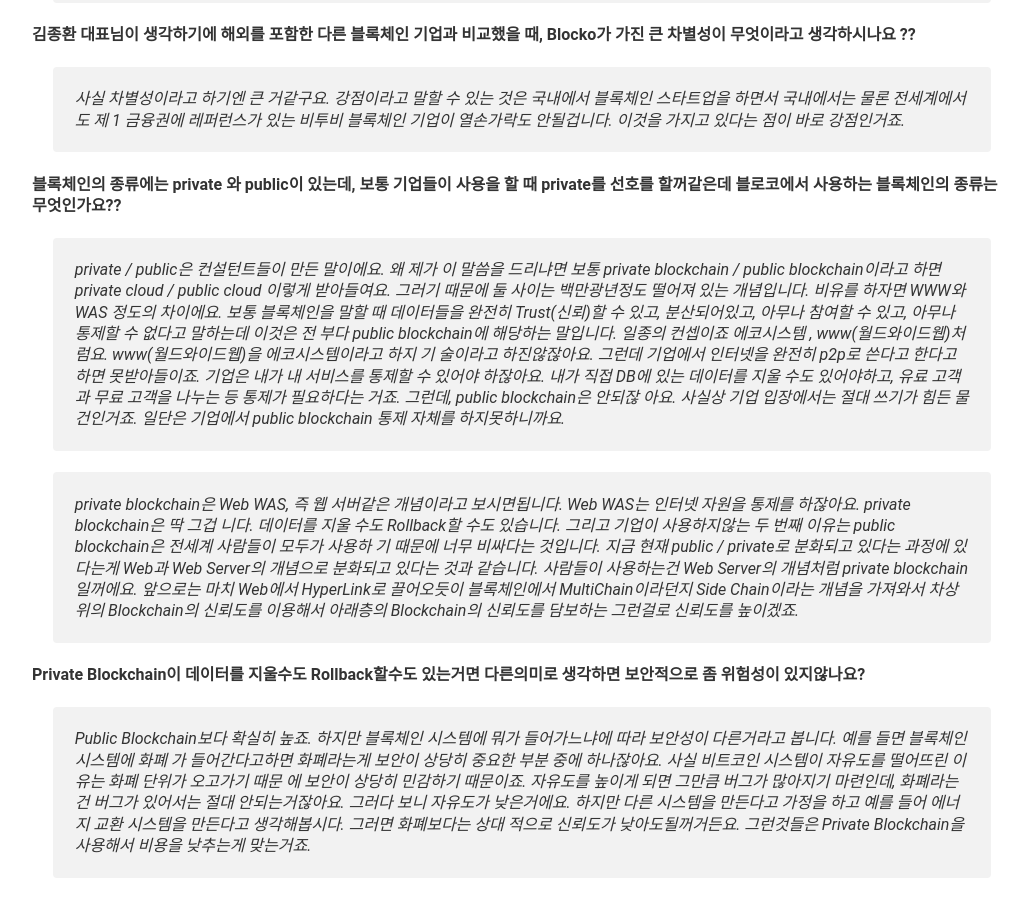
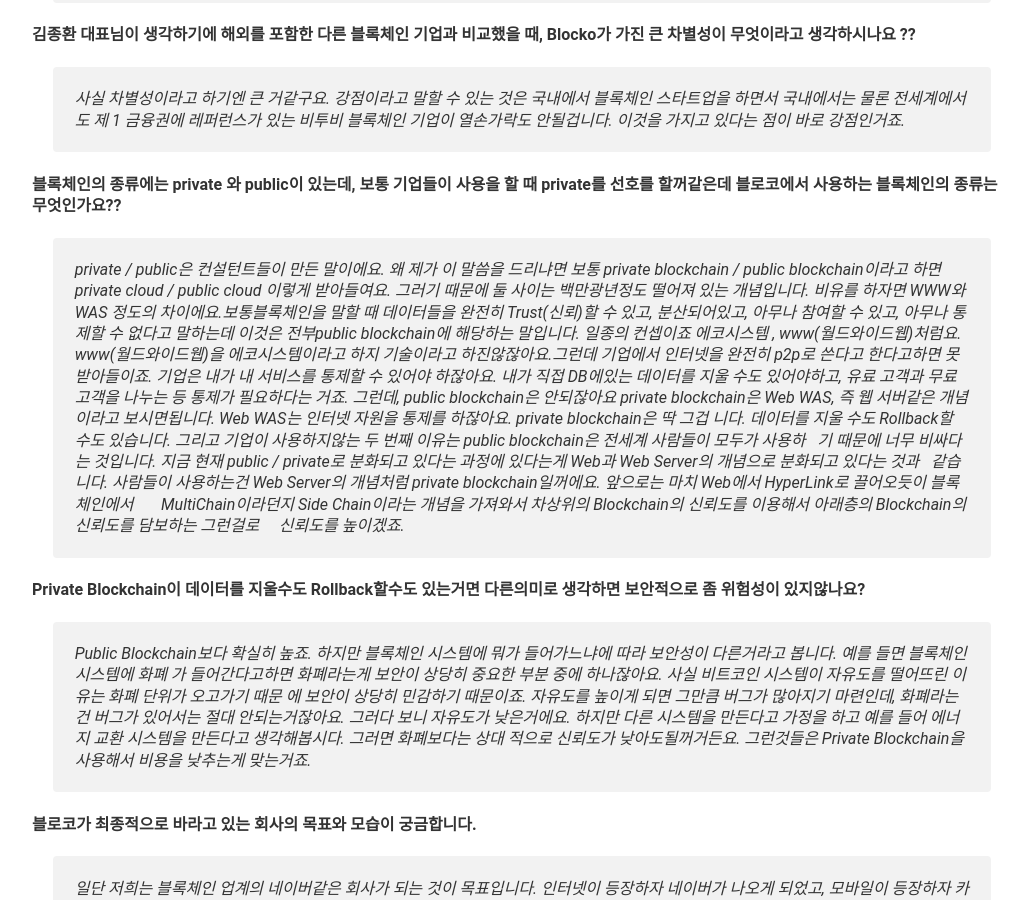
Before and after one commit to Miller-kk/KIMKIBYEONG.github.io, a Jekyll site: the page built from _posts/2017-04-23-bloko.md, in a window 1280 px wide and 900 px high, scrolled down 2206 px. Shown: the whole window, without its empty margins (118-1147 px from the left). Built offline with Jekyll 4.4.1, drawn with Linux system fonts in a browser that asks for light colours.

Commit message:
Update 2017-04-23-bloko.md

```diff
--- a/_posts/2017-04-23-bloko.md
+++ b/_posts/2017-04-23-bloko.md
@@ -31,9 +31,8 @@ API(Application Programming Interface)를 통해 기존 서비스에 쉽게 접
 > 사실 차별성이라고 하기엔 큰 거같구요. 강점이라고 말할 수 있는 것은 국내에서 블록체인 스타트업을 하면서 국내에서는 물론 전세계에서도 제 1 금융권에   레퍼런스가 있는 비투비 블록체인 기업이 열손가락도 안될겁니다. 이것을 가지고 있다는 점이 바로 강점인거죠.
 
 **블록체인의 종류에는 private 와 public이 있는데, 보통 기업들이 사용을 할 때 private를 선호를 할꺼같은데 블로코에서 사용하는 블록체인의 종류는 무엇인가요??**
-> private / public은 컨설턴트들이 만든 말이에요. 왜 제가 이 말씀을 드리냐면 보통 private blockchain / public blockchain이라고 하면 private    cloud / public cloud 이렇게 받아들여요. 그러기 때문에 둘 사이는 백만광년정도 떨어져 있는 개념입니다. 비유를 하자면 WWW와 WAS 정도의 차이에요.     보통 블록체인을 말할 때 데이터들을 완전히 Trust(신뢰)할 수 있고, 분산되어있고, 아무나 참여할 수 있고, 아무나 통제할 수 없다고 말하는데 이것은 전   부다 public blockchain에 해당하는 말입니다. 일종의 컨셉이죠 에코시스템 , www(월드와이드웹)처럼요. www(월드와이드웹)을 에코시스템이라고 하지 기   술이라고 하진않잖아요. 그런데 기업에서 인터넷을 완전히 p2p로 쓴다고 한다고하면 못받아들이죠. 기업은 내가 내 서비스를 통제할 수 있어야 하잖아요.     내가 직접 DB에 있는 데이터를 지울 수도 있어야하고, 유료 고객과 무료 고객을 나누는 등 통제가 필요하다는 거죠. 그런데, public blockchain은 안되잖   아요. 사실상 기업 입장에서는 절대 쓰기가 힘든 물건인거죠. 일단은 기업에서 public blockchain 통제 자체를 하지못하니까요.<br/>
-
-> private blockchain은 Web WAS, 즉 웹 서버같은 개념이라고 보시면됩니다. Web WAS는 인터넷 자원을 통제를 하잖아요. private blockchain은 딱 그겁  니다. 데이터를 지울 수도 Rollback할 수도 있습니다. 그리고 기업이 사용하지않는 두 번째 이유는 public blockchain은 전세계 사람들이 모두가 사용하   기 때문에 너무 비싸다는 것입니다. 지금 현재 public / private로 분화되고 있다는 과정에 있다는게 Web과 Web Server의 개념으로 분화되고 있다는 것과   같습니다. 사람들이 사용하는건 Web Server의 개념처럼 private blockchain일꺼에요. 앞으로는 마치 Web에서 HyperLink로 끌어오듯이 블록체인에서       MultiChain이라던지 Side Chain이라는 개념을 가져와서 차상위의 Blockchain의 신뢰도를 이용해서 아래층의 Blockchain의 신뢰도를 담보하는 그런걸로     신뢰도를 높이겠죠.
+> private / public은 컨설턴트들이 만든 말이에요. 왜 제가 이 말씀을 드리냐면 보통 private blockchain / public blockchain이라고 하면 private cloud / public cloud 이렇게 받아들여요. 그러기 때문에 둘 사이는 백만광년정도 떨어져 있는 개념입니다. 비유를 하자면 WWW와 WAS 정도의 차이에요.보통블록체인을 말할 때 데이터들을 완전히 Trust(신뢰)할 수 있고, 분산되어있고, 아무나 참여할 수 있고, 아무나 통제할 수 없다고 말하는데 이것은 전부public blockchain에 해당하는 말입니다. 일종의 컨셉이죠 에코시스템 , www(월드와이드웹)처럼요. www(월드와이드웹)을 에코시스템이라고 하지 기술이라고 하진않잖아요.그런데 기업에서 인터넷을 완전히 p2p로 쓴다고 한다고하면 못받아들이죠. 기업은 내가 내 서비스를 통제할 수 있어야 하잖아요. 내가 직접 DB에있는 데이터를 지울 수도 있어야하고, 유료 고객과 무료 고객을 나누는 등 통제가 필요하다는 거죠. 그런데, public blockchain은 안되잖아요
+> private blockchain은 Web WAS, 즉 웹 서버같은 개념이라고 보시면됩니다. Web WAS는 인터넷 자원을 통제를 하잖아요. private blockchain은 딱 그겁  니다. 데이터를 지울 수도 Rollback할 수도 있습니다. 그리고 기업이 사용하지않는 두 번째 이유는 public blockchain은 전세계 사람들이 모두가 사용하   기 때문에 너무 비싸다는 것입니다. 지금 현재 public / private로 분화되고 있다는 과정에 있다는게 Web과 Web Server의 개념으로 분화되고 있다는 것과   같습니다. 사람들이 사용하는건 Web Server의 개념처럼 private blockchain일꺼에요. 앞으로는 마치 Web에서 HyperLink로 끌어오듯이 블록체인에서       MultiChain이라던지 Side Chain이라는 개념을 가져와서 차상위의 Blockchain의 신뢰도를 이용해서 아래층의 Blockchain의 신뢰도를 담보하는 그런걸로     신뢰도를 높이겠죠.
 
 **Private Blockchain이 데이터를 지울수도 Rollback할수도 있는거면 다른의미로 생각하면 보안적으로 좀 위험성이 있지않나요?**
 > Public Blockchain보다 확실히 높죠. 하지만 블록체인 시스템에 뭐가 들어가느냐에 따라 보안성이 다른거라고 봅니다. 예를 들면 블록체인 시스템에 화폐   가 들어간다고하면 화폐라는게 보안이 상당히 중요한 부분 중에 하나잖아요. 사실 비트코인 시스템이 자유도를 떨어뜨린 이유는 화폐 단위가 오고가기 때문   에 보안이 상당히 민감하기 때문이죠. 자유도를 높이게 되면 그만큼 버그가 많아지기 마련인데, 화폐라는건 버그가 있어서는 절대 안되는거잖아요. 그러다   보니 자유도가 낮은거에요. 하지만 다른 시스템을 만든다고 가정을 하고 예를 들어 에너지 교환 시스템을 만든다고 생각해봅시다. 그러면 화폐보다는 상대   적으로 신뢰도가 낮아도될꺼거든요. 그런것들은 Private Blockchain을 사용해서 비용을 낮추는게 맞는거죠.
```
